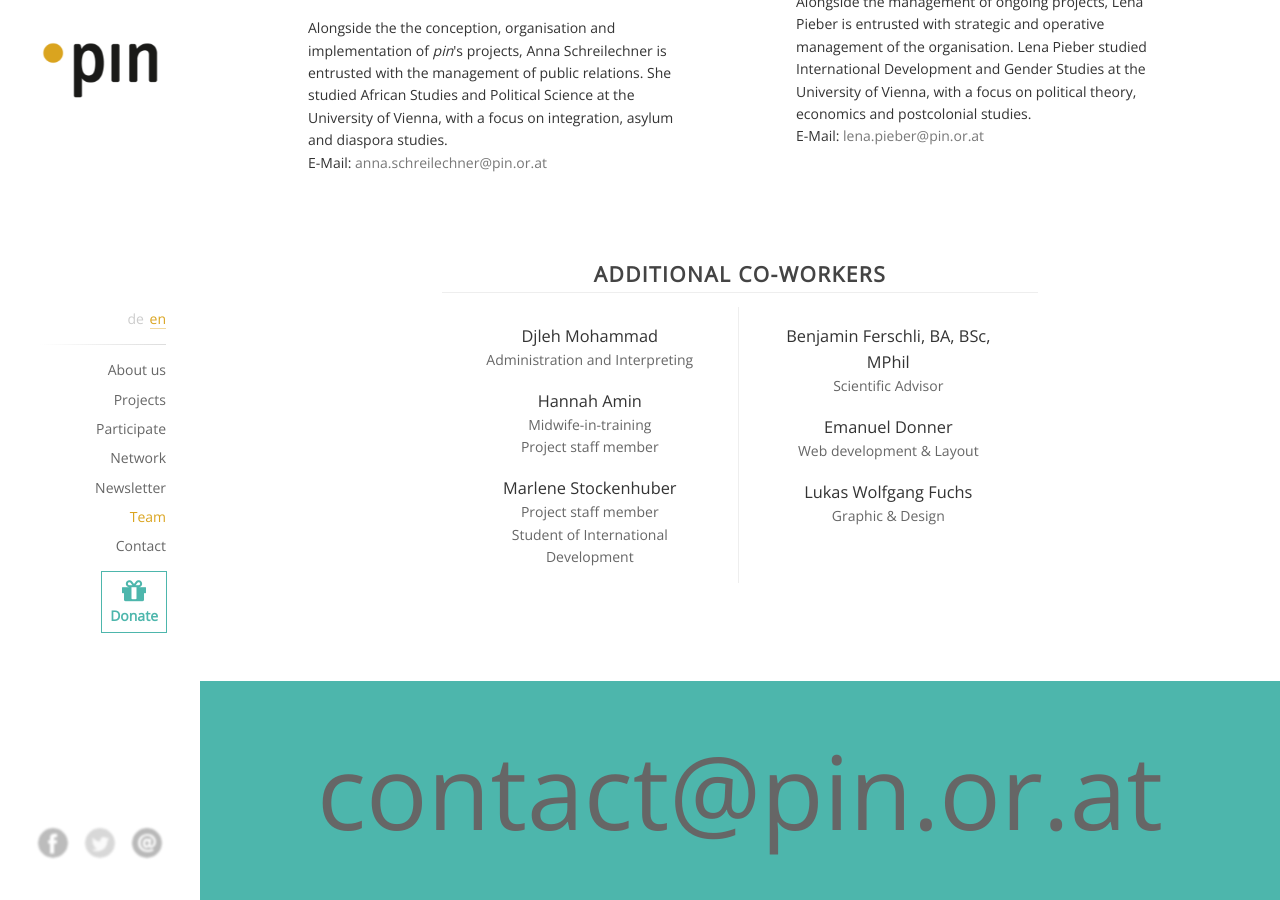
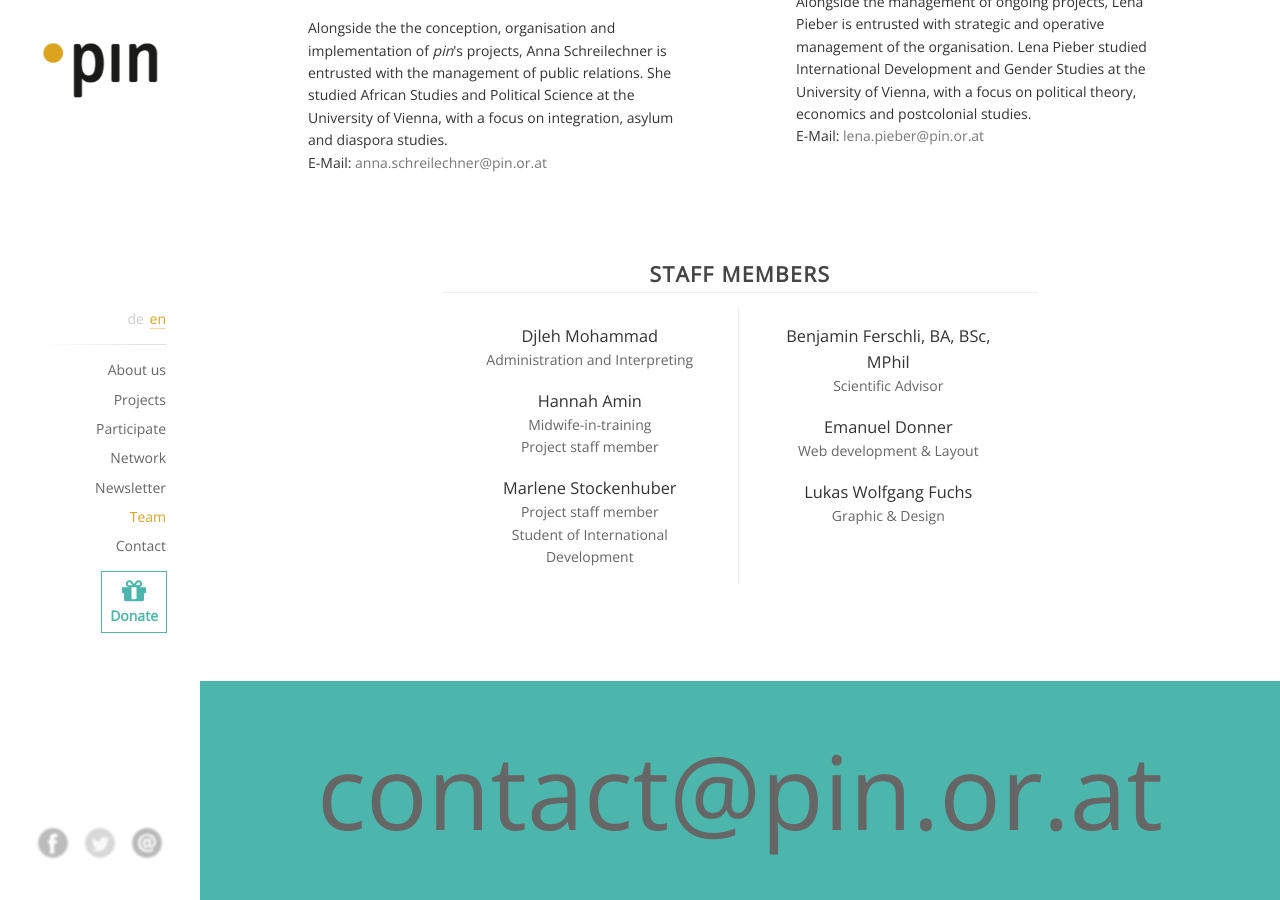
Before and after one commit to pinverein/anna-laura, a Jekyll site: the page built from en/index.html, in a window 1280 px wide and 900 px high, scrolled down 5404 px. Built offline with Jekyll 4.4.1, drawn with Linux system fonts in a browser that asks for light colours; comment, search, counter and statistics services are not loaded.

Commit message:
Update content_team.html

```diff
--- a/pages/en/content_team.html
+++ b/pages/en/content_team.html
@@ -33,7 +33,7 @@ language: en
 <div class="team-member-box sub-member-box flex flex--center">
   <div class="team-member col-spread">
     <div class="member-content">
-      <h2 class='title-text small'>Additional Co-workers</h2>
+      <h2 class='title-text small'>Staff Members</h2>
       <div class="sub-box">
         <div class="member-column">
           <!-- <h2>Noch wer</h2> -->
```
